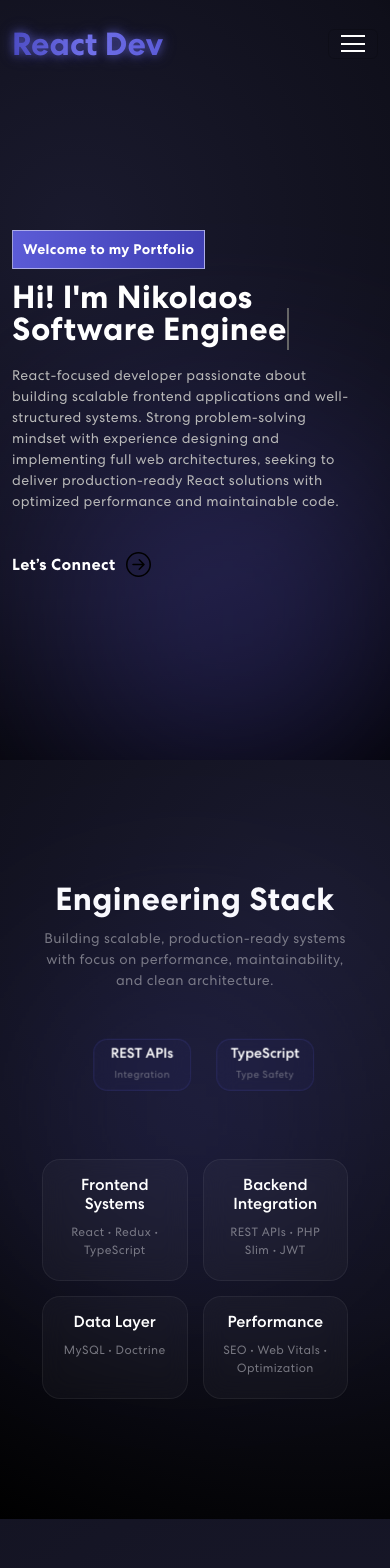
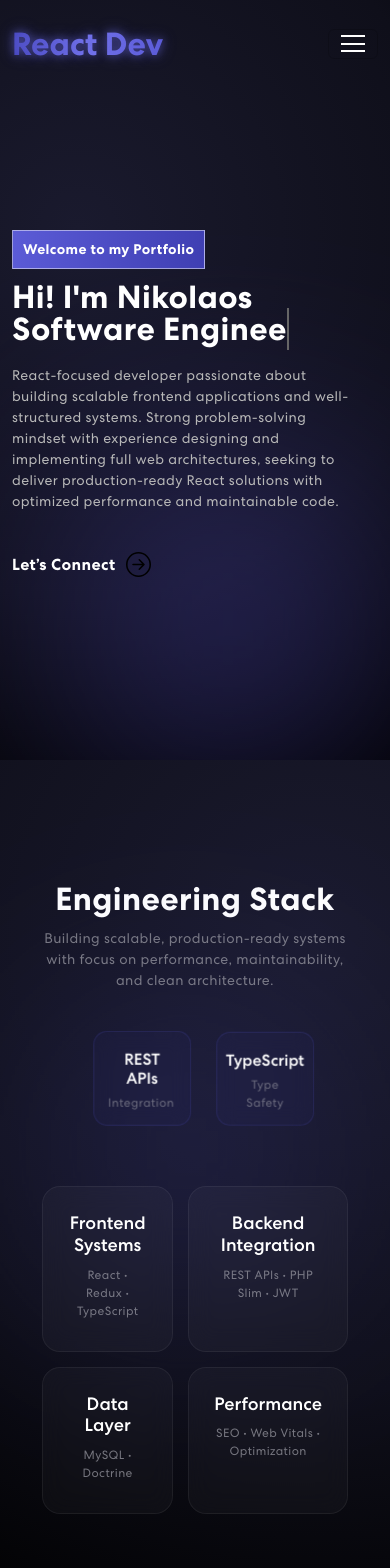
Before and after one commit to nikolas-gou/portfolio, a React (Vite) app: page / in a window 390 px wide. Shown: the top 1568 px of the page. Built offline with nearby package versions, Linux system fonts and the light colour scheme.

Commit message:
Updating skill bxs

```diff
--- a/src/App.css
+++ b/src/App.css
@@ -686,7 +686,7 @@ nav.navbar .navbar-toggler[aria-expanded="true"] .navbar-toggler-icon {
         align-items: center;
         text-align: center;
         justify-content: center;
-        padding: 5px 8px;
+        padding: 10px 16px;
         width: 80%;
         margin: 0 10px;
         border-radius: 14px;
@@ -702,12 +702,13 @@ nav.navbar .navbar-toggler[aria-expanded="true"] .navbar-toggler-icon {
         box-shadow: 0 0 20px rgba(91, 91, 214, 0.3);
     }
     .skill-item h5 {
-        font-size: 14px;
+        margin-top: 8px;
+        font-size: 16px;
         margin-bottom: 6px;
     }
 
     .skill-item p {
-        font-size: 10px;
+        font-size: 12px;
         opacity: 0.6;
         margin-bottom: 3px;
     }
@@ -727,7 +728,8 @@ nav.navbar .navbar-toggler[aria-expanded="true"] .navbar-toggler-icon {
     }
 
     .domain-card {
-        padding: 15px;
+        padding: 25px;
+        width: 100%;
         border-radius: 18px;
         background: rgba(255, 255, 255, 0.03);
         border: 1px solid rgba(255, 255, 255, 0.06);
@@ -741,7 +743,7 @@ nav.navbar .navbar-toggler[aria-expanded="true"] .navbar-toggler-icon {
         box-shadow: 0 0 25px rgba(91, 91, 214, 0.25);
     }
     .domain-card h4 {
-        font-size: 16px;
+        font-size: 18px;
         margin-bottom: 10px;
     }
 
```
